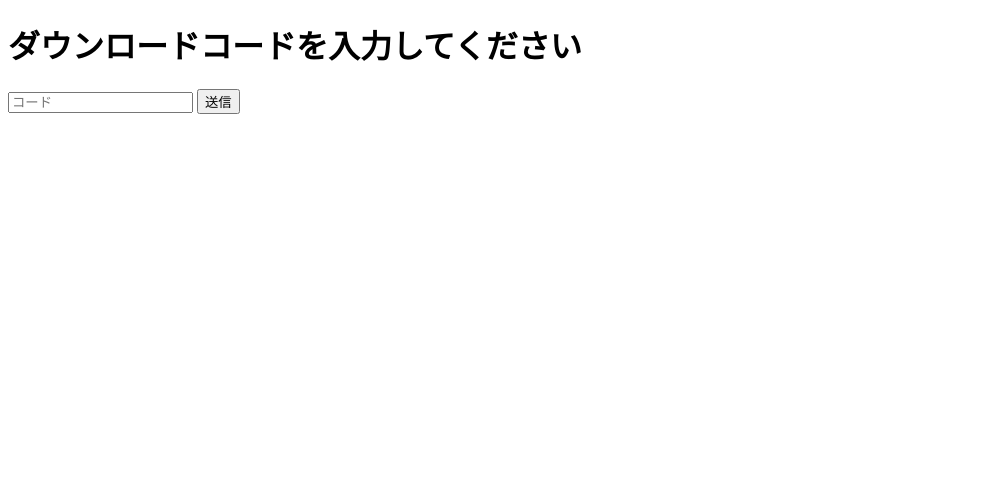
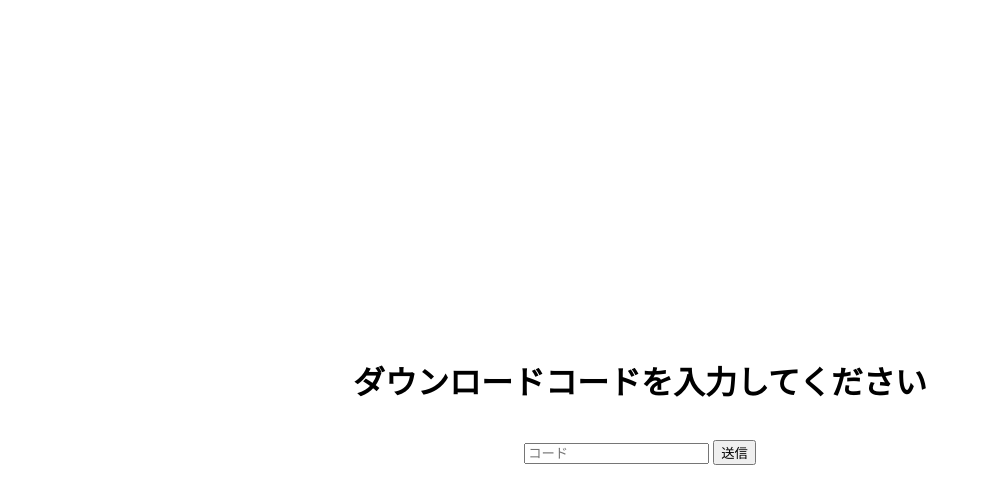
Before and after one commit to yusuke-kayahara/codegate, a website: page public/index.html in a window 1280 px wide. Shown: the whole page, without its empty margins (0-981 px from the left). Drawn offline with Linux system fonts and the light colour scheme.

Commit message:
Center form on page

```diff
--- a/public/index.html
+++ b/public/index.html
@@ -3,6 +3,20 @@
 <head>
     <meta charset="UTF-8">
     <title>ファイルダウンロード</title>
+    <style>
+        body {
+            display: flex;
+            flex-direction: column;
+            justify-content: center;
+            align-items: center;
+            height: 100vh;
+            margin: 0;
+            text-align: center;
+        }
+        form {
+            margin-top: 1rem;
+        }
+    </style>
 </head>
 <body>
     <h1>ダウンロードコードを入力してください</h1>
```
